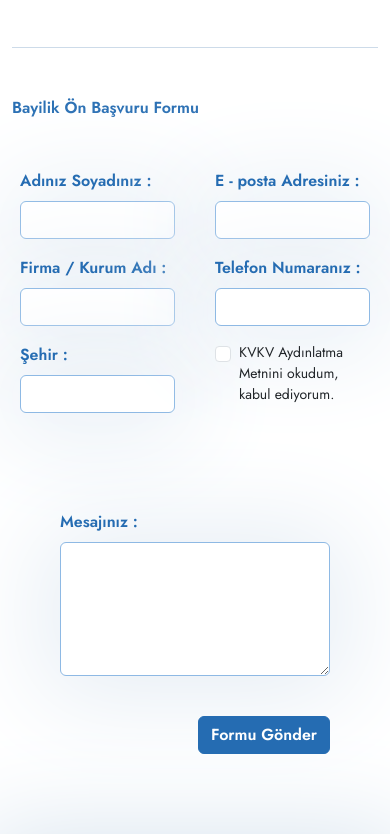
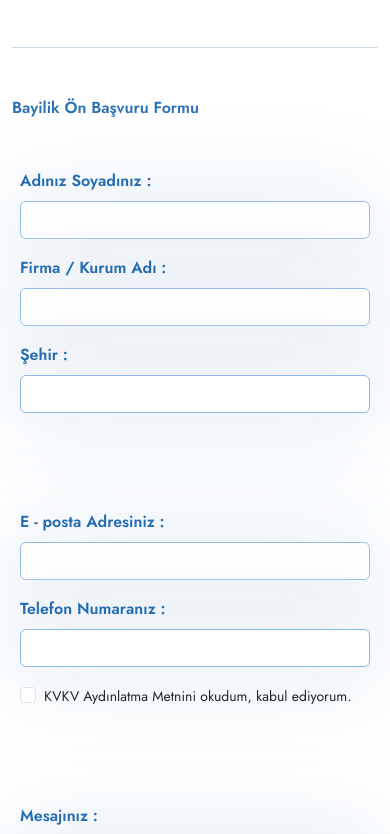
Before and after one commit to aysellunlu/cv-port, a React (Create React App) app in the folder cv-port/: page /be-dealer in a window 390 px wide. Shown: the part 800-1634 px from the top of the page. Built offline with nearby package versions, Linux system fonts and the light colour scheme.

Commit message:
BeDeaaler forms - responsive column

```diff
--- a/cv-port/src/Pages/BeDealer.js
+++ b/cv-port/src/Pages/BeDealer.js
@@ -44,7 +44,7 @@ function BeDealer() {
         <div className="dealer-header-text mt-5">Bayilik Ön Başvuru Formu</div>
         <Form>
           <Row>
-            <Col>
+            <Col xs={12} lg={4}>
               <div className="mx-2 mt-5 mb-5">
                 <Form.Group className="mb-3" controlId="formBasicName">
                   <Form.Label>Adınız Soyadınız :</Form.Label>
@@ -60,7 +60,7 @@ function BeDealer() {
                 </Form.Group>
               </div>
             </Col>
-            <Col>
+            <Col xs={12} lg={4}>
               <div className="mx-2 mt-5 mb-5">
                 <Form.Group className="mb-3" controlId="formBasicEmail">
                   <Form.Label>E - posta Adresiniz :</Form.Label>
@@ -80,8 +80,8 @@ function BeDealer() {
                 </div>
               </div>
             </Col>
-            <Col>
-              <div className="mx-5 mt-5 mb-5">
+            <Col xs={12} lg={4}>
+              <div className="mx-2 mt-5 mb-5">
                 <Form.Group
                   className="mb-3"
                   controlId="exampleForm.ControlTextarea1"
```
